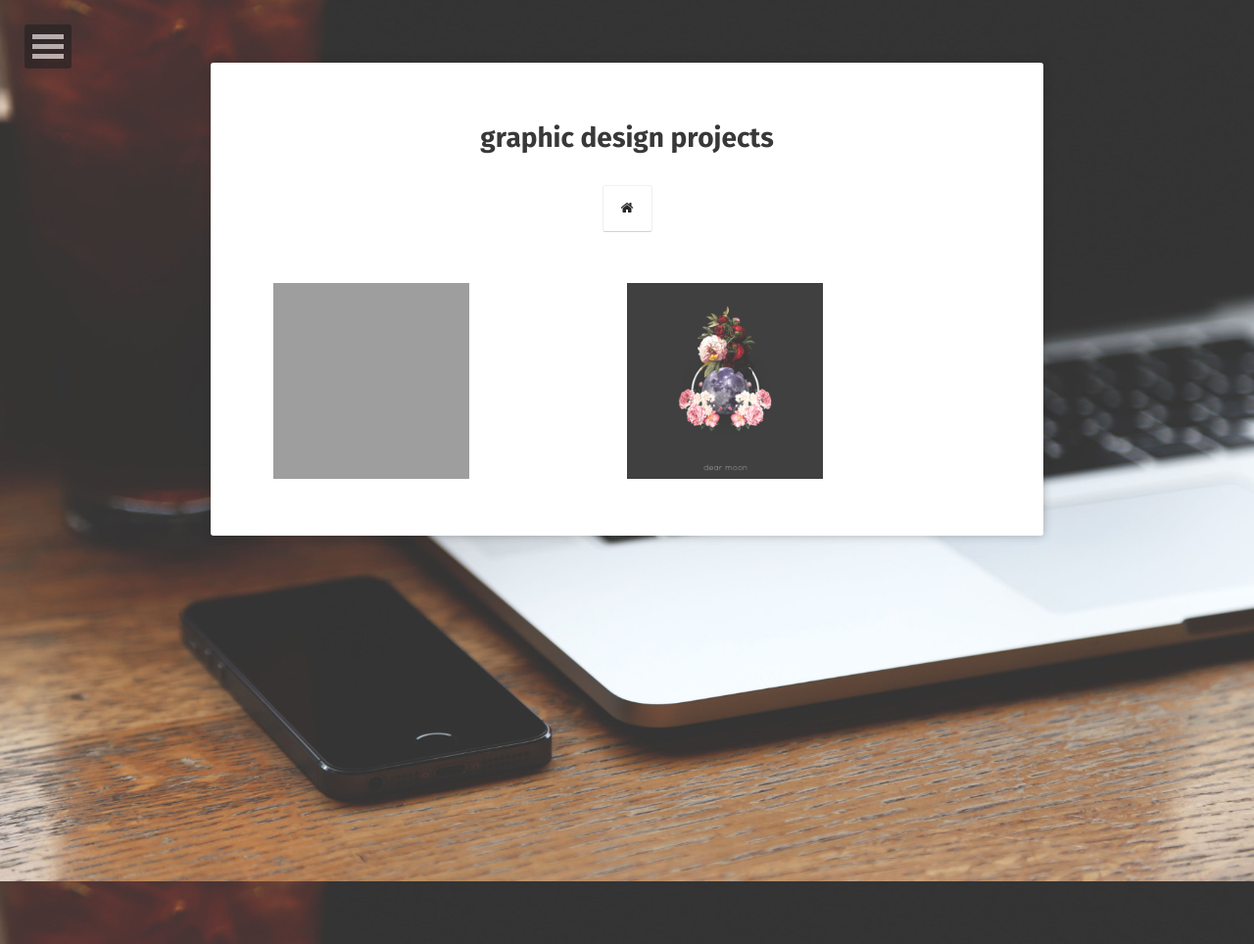
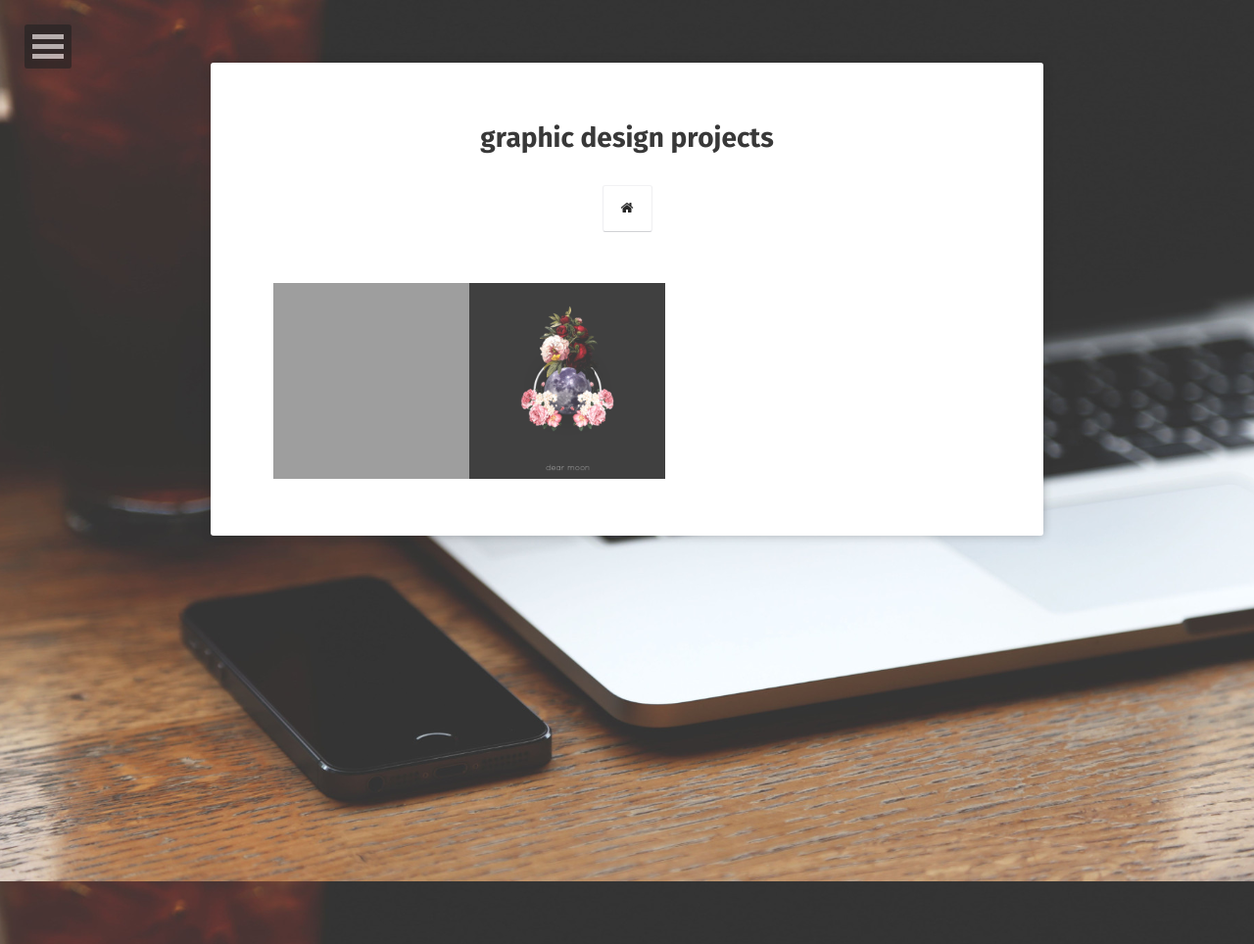
Before and after one commit to sp37344/sp37344.github.io, a Jekyll site: the page built from projects/index.md, in a window 1280 px wide. Shown: the whole page at 98% size. Built offline with Jekyll 4.4.1, drawn with Linux system fonts in a browser that asks for light colours; some web fonts are replaced.

Commit message:
website changes

```diff
--- a/_layouts/project.html
+++ b/_layouts/project.html
@@ -40,8 +40,8 @@ layout: compress
                     {% endfor %}
                 </div> -->
                 <div>
-                    <img src="{{ site.url }}/assets/img/designs/white-water.png" style="float:left;width:200px;height:200px;">
-                    <img src="{{ site.url }}/assets/img/designs/moon-2.png" style="float:middle;width:200px;height:200px;">
+                    <img src="{{ site.url }}/assets/img/designs/white-water.png" style="display:inline-block; float:left;width:200px;height:200px;">
+                    <img src="{{ site.url }}/assets/img/designs/moon-2.png" style="display:inline-block;float:middle;width:200px;height:200px;">
                     <!-- <img src="{{ site.url }}/assets/img/designs/mountain-pixel.png" align="right" style="width:200px;height:200px;"> -->
                 </div>
             </div>
```
